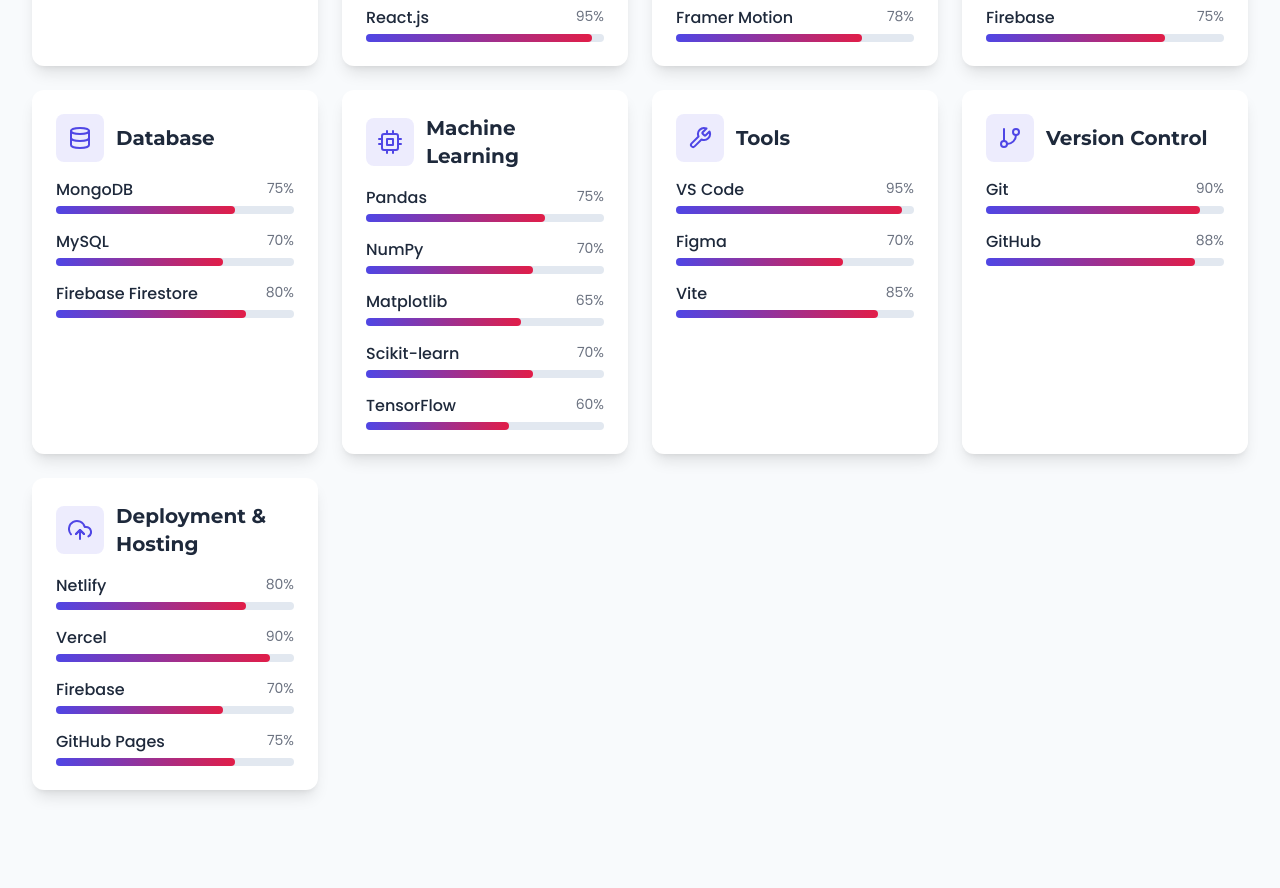
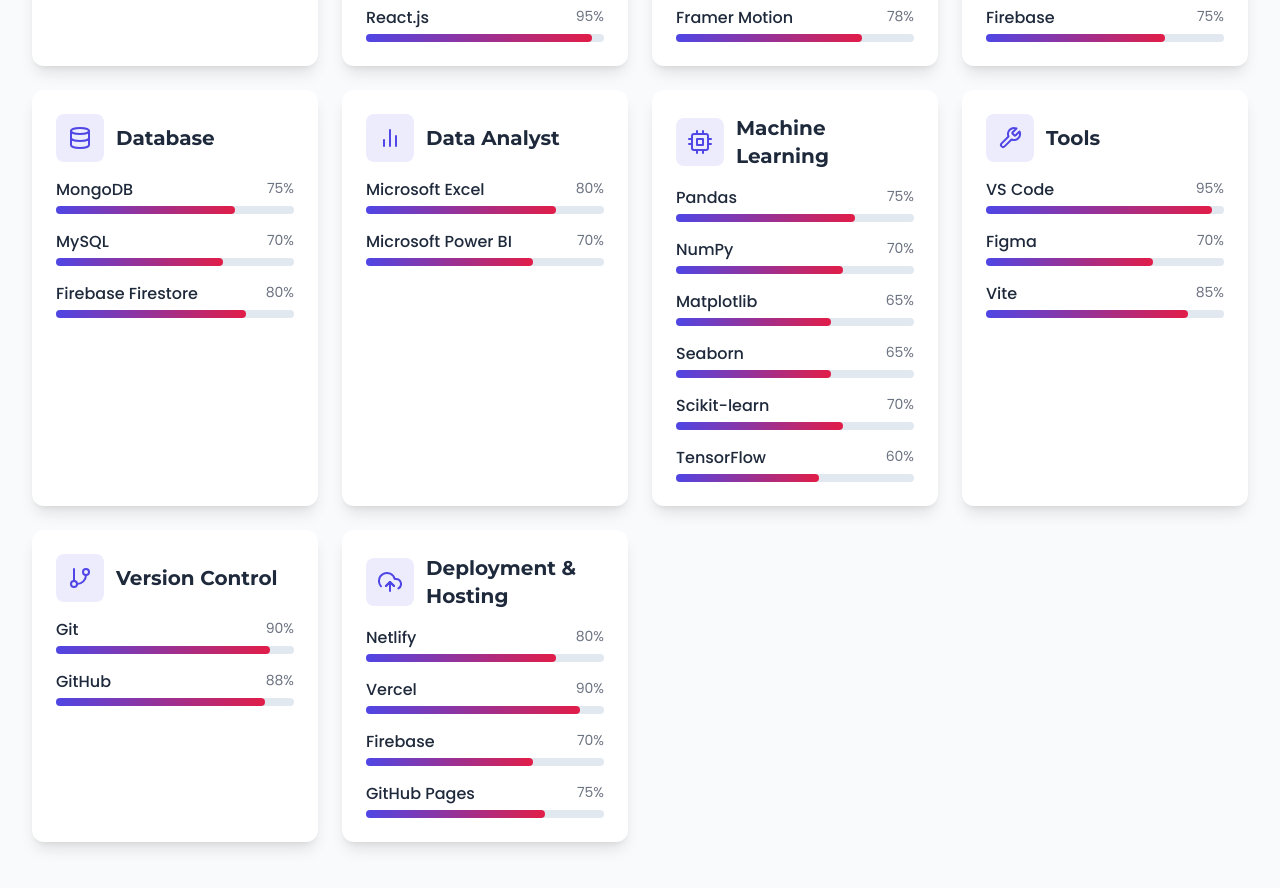
Before and after one commit to Varni1512/Personal-Portfolio-Advance-Styling, a React (Vite) app: page / in a window 1280 px wide. Shown: the part 2350-3238 px from the top of the page. Built offline with nearby package versions, Linux system fonts and the light colour scheme.

Commit message:
Update Skills.jsx

```diff
--- a/src/components/Skills.jsx
+++ b/src/components/Skills.jsx
@@ -2,7 +2,7 @@
 import { useInView } from 'react-intersection-observer'
 import {
   FiCode, FiLayout, FiDatabase, FiServer, FiCpu,
-  FiTool, FiGitBranch, FiPackage, FiMonitor, FiUploadCloud
+  FiTool, FiGitBranch, FiPackage, FiMonitor, FiUploadCloud, FiBarChart2
 } from 'react-icons/fi'
 
 const skillCategories = [
@@ -55,12 +55,21 @@
     ]
   },
   {
+    title: "Data Analyst",
+    icon: <FiBarChart2 size={24} />,
+    skills: [
+      { name: "Microsoft Excel", level: 80 },
+      { name: "Microsoft Power BI", level: 70 },
+    ]
+  },
+  {
     title: "Machine Learning",
     icon: <FiCpu size={24} />,
     skills: [
       { name: "Pandas", level: 75 },
       { name: "NumPy", level: 70 },
       { name: "Matplotlib", level: 65 },
+      { name: "Seaborn", level: 65 },
       { name: "Scikit-learn", level: 70 },
       { name: "TensorFlow", level: 60 },
     ]
```
